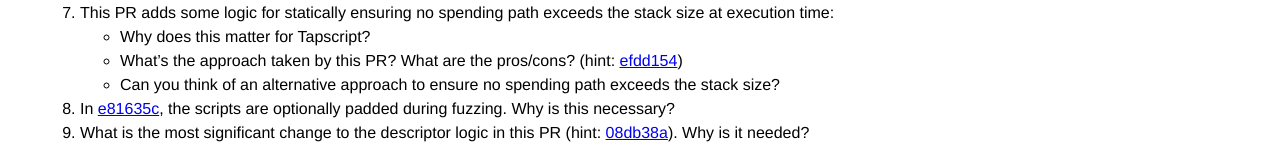
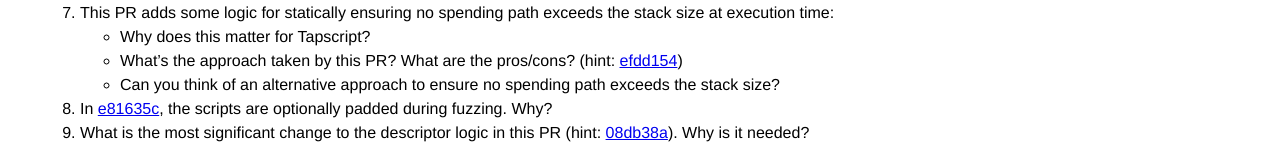
Before and after one commit to bitcoin-core-review-club/website, a Jekyll site: the page built from _posts/2023-04-05-#27255.md, in a window 1280 px wide. Shown: the part 1170-1328 px from the top of the page. Built offline with Jekyll 4.4.1, drawn with Linux system fonts in a browser that asks for light colours.

Commit message:
fix fuzzing wording
Co-authored-by: Antoine Poinsot <darosior@protonmail.com>

```diff
--- a/_posts/2023-04-05-#27255.md
+++ b/_posts/2023-04-05-#27255.md
@@ -46,7 +46,7 @@
 	* Why does this matter for Tapscript?
 	* What's the approach taken by this PR? What are the pros/cons? (hint: [efdd154](https://github.com/bitcoin/bitcoin/pull/27255/commits/efdd1543597aff49c56a1abaa75b574be3b330db))
 	* Can you think of an alternative approach to ensure no spending path exceeds the stack size?
-1. In [e81635c](https://github.com/bitcoin/bitcoin/pull/27255/commits/e81635c39d99a158629544fefd765b3994f3d7c4), the scripts are optionally padded during fuzzing. Why is this necessary?
+1. In [e81635c](https://github.com/bitcoin/bitcoin/pull/27255/commits/e81635c39d99a158629544fefd765b3994f3d7c4), the scripts are optionally padded during fuzzing. Why?
 1. What is the most significant change to the descriptor logic in this PR (hint: [08db38a](https://github.com/bitcoin/bitcoin/pull/27255/commits/08db38aca2fe9169b39507d928c1094be2116ad4)). Why is it needed?
 
 
```
